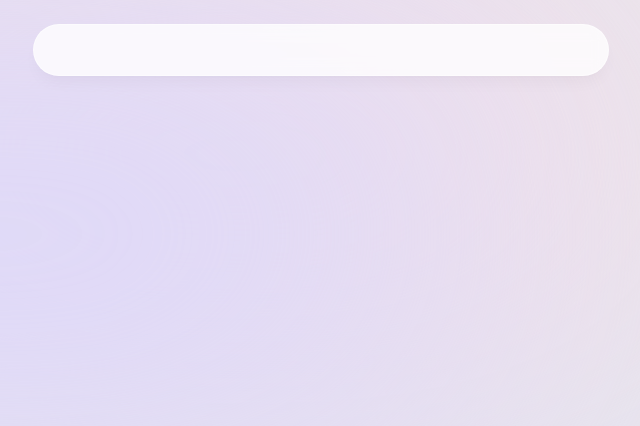
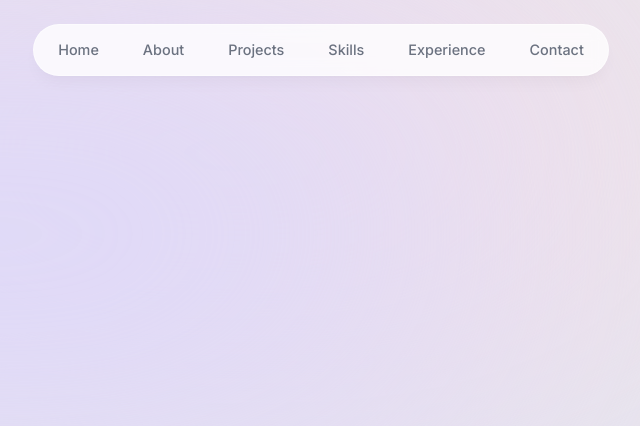
Before and after one commit to IkaMastera/iraklas-portfolio-next.js, a Next.js app: page / in a window 1280 px wide. Shown: the top 426 px of the page, without its empty margins (319-959 px from the left). Built offline with nearby package versions, Linux system fonts and the light colour scheme.

Commit message:
added links to my header and styled them accordingly

```diff
--- a/components/header.tsx
+++ b/components/header.tsx
@@ -2,6 +2,8 @@
 
 import React from 'react'
 import { motion } from 'framer-motion';
+import { links } from '@/library/data';
+import Link from 'next/link';
 
 export default function Header() {
   return (
@@ -16,6 +18,24 @@
        animate={{ y: 0, x: "-50%" ,opacity: 1 }}
        >
        </motion.div>
+
+       <nav className='flex fixed top-[0.15rem] left-1/2 h-12 -translate-x-1/2 py-2 sm:top-[1.7rem] sm:h-[initial] sm:py-0'>
+        <ul className='flex w-[22rem] flex-wrap items-center justify-center gap-y-1 text-[0.9rem] font-medium text-gray-500 sm:w-[initial] sm:flex-nowrap sm:gap-5'>
+           {
+             links.map(link => (
+                <motion.li
+                 className = "h-3/4 flex items-center justify-center"
+                 key={link.hash}
+                 initial = {{ y: -100, opacity: 0 }}
+                 animate = {{ y: 0, opacity: 1 }}
+
+                >
+                  <Link className='flex w-full px-3 py-3 hover:text-gray-950 items-center justify-center transition' href={link.hash}>{link.name}</Link>
+                </motion.li>
+             ))
+           }
+        </ul>
+       </nav>
     </header>
   );
 }
```
